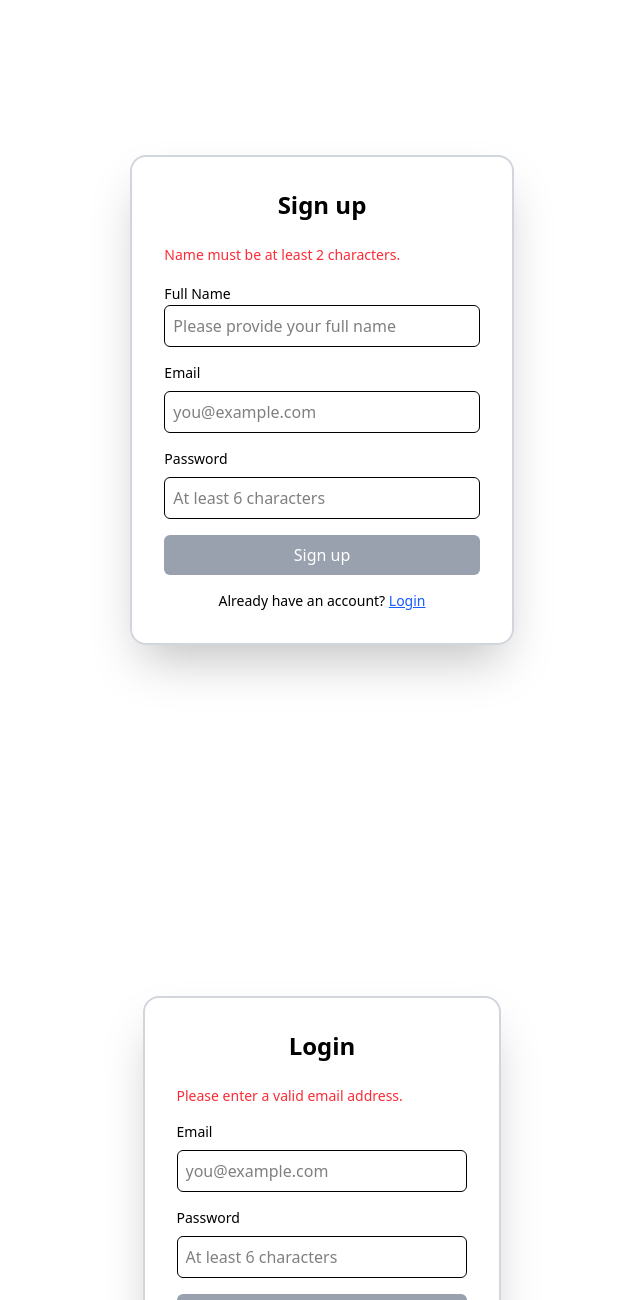
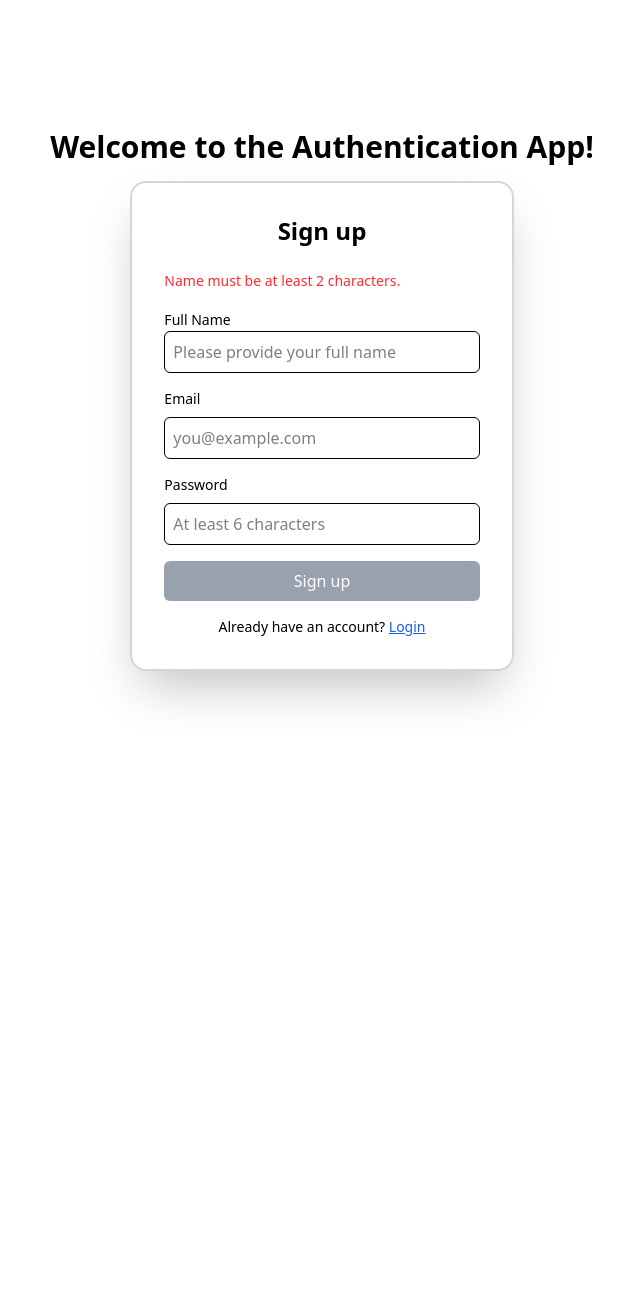
Before and after one commit to pravallikareddyreddygari/authentication-app, a Next.js app: page / in a window 1280 px wide. Shown: the top 1300 px of the page, without its empty margins (318-958 px from the left). After the commit the page ends 800 px from the top, so only its background shows below. Built offline with nearby package versions, Linux system fonts and the light colour scheme.

Commit message:
validate sign up

```diff
--- a/app/layout.tsx
+++ b/app/layout.tsx
@@ -29,7 +29,12 @@ export default function RootLayout({
       <body
         className={`${geistSans.variable} ${geistMono.variable} antialiased`}
       >
-        {children}
+        <main className="flex w-full flex-col items-center min-h-screen  justify-center font-sans">
+          <h1 className="text-3xl font-bold mb-4">
+            Welcome to the Authentication App!
+          </h1>
+          {children}
+        </main>
       </body>
     </html>
   );
--- a/app/components/Login/Login.tsx
+++ b/app/login/page.tsx
@@ -2,7 +2,8 @@
 
 import { FormEvent, useEffect } from "react";
 
-import useValidation from "../useValidation";
+import Link from "next/link";
+import useValidation from "../hooks/useValidation";
 
 export default function Login() {
   const {
@@ -34,7 +35,7 @@ export default function Login() {
   };
 
   return (
-    <div className="min-h-screen flex items-center justify-center">
+    <div className="flex items-center justify-center">
       <form
         onSubmit={onSubmit}
         className="w-full max-w-md p-8 border-2 border-gray-300 rounded-2xl shadow-2xl"
@@ -78,9 +79,9 @@ export default function Login() {
 
         <p className="text-sm mt-4 text-center">
           Don`t have an account?{" "}
-          <a className="text-blue-600 underline" href="/signup">
+          <Link className="text-blue-600 underline" href="/">
             Sign up
-          </a>
+          </Link>
         </p>
       </form>
     </div>
--- a/app/page.tsx
+++ b/app/page.tsx
@@ -1,13 +1,9 @@
-import Login from "./components/Login/Login";
-import Signup from "./components/Signup/Signup";
+import Signup from "./signup/page";
 
 export default function Home() {
   return (
-    <div className="flex items-center justify-center font-sans">
-      <main className="flex w-full flex-col items-center justify-between">
-        <Signup />
-        <Login />
-      </main>
+    <div className="flex-col flex items-center justify-center">
+      <Signup />
     </div>
   );
 }
--- a/app/components/Signup/Signup.tsx
+++ b/app/signup/page.tsx
@@ -2,7 +2,8 @@
 
 import { FormEvent, useEffect, useState } from "react";
 
-import useValidation from "../useValidation";
+import Link from "next/link";
+import useValidation from "../hooks/useValidation";
 
 export default function Signup() {
   const FULL_NAME_MIN_LENGTH = 2;
@@ -50,7 +51,7 @@ export default function Signup() {
   };
 
   return (
-    <div className="min-h-screen flex items-center justify-center">
+    <div className="flex items-center justify-center">
       <form
         onSubmit={onSubmit}
         className="w-full max-w-md p-8  border-2 border-gray-300 rounded-2xl shadow-2xl"
@@ -106,9 +107,9 @@ export default function Signup() {
 
         <p className="text-sm mt-4 text-center">
           Already have an account?{" "}
-          <a className="text-blue-600 underline" href="/login">
+          <Link className="text-blue-600 underline" href="/login">
             Login
-          </a>
+          </Link>
         </p>
       </form>
     </div>
```
Also changed, not shown: app/hooks/useValidation.ts (renamed from app/components/useValidation.ts).
